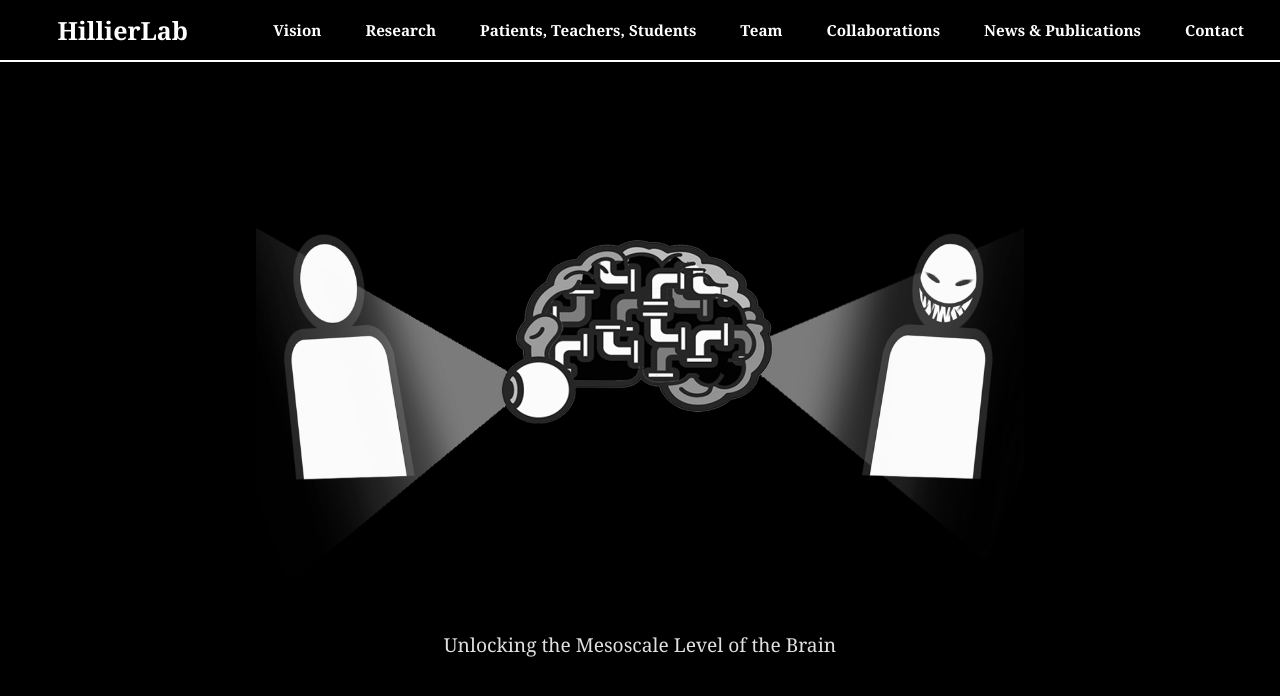
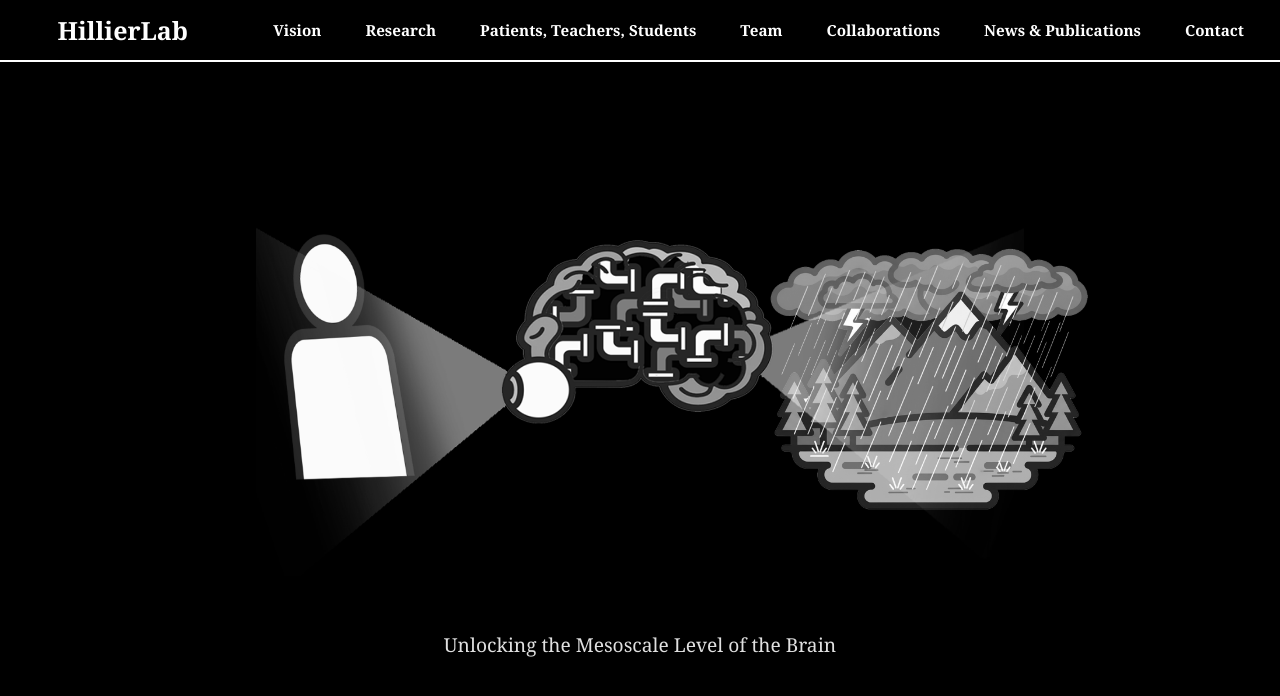
Before and after one commit to dzsano/rottenbillerdavid.github.io, a Jekyll site: the page _layouts/default.html, which Jekyll copies as it is, in a window 1280 px wide. Shown: the top 696 px of the page. Built offline with Jekyll 4.4.1, drawn with Linux system fonts in a browser that asks for light colours.

Commit message:
Update default.html

```diff
--- a/_layouts/default.html
+++ b/_layouts/default.html
@@ -249,8 +249,8 @@ body.happy .lock { display: none; }
 
   <img src="/assets/images/lock_blue.png" class="lock" id="lock" alt="Lock">
 
-  <img src="/assets/images/big_scary.png" class="projection gloomy" alt="Scary projection">
-  <img src="/assets/images/big_happy.png" class="projection happy" alt="Happy projection">
+  <img src="/assets/images/gloomy_scenery.png" class="projection gloomy" alt="Scary projection">
+  <img src="/assets/images/happy_scenery.png" class="projection happy" alt="Happy projection">
 
   <div class="subtitle" id="subtitle">
     Unlocking the Mesoscale Level of the Brain
```
